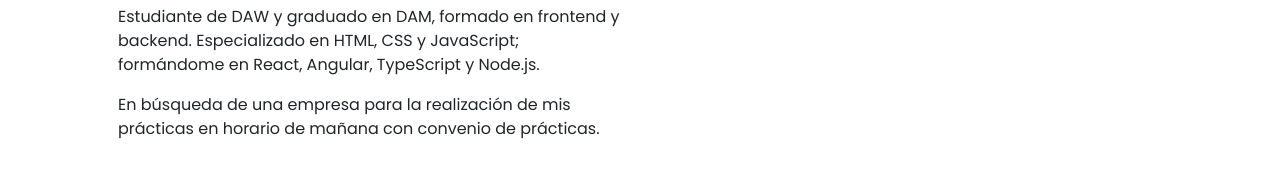
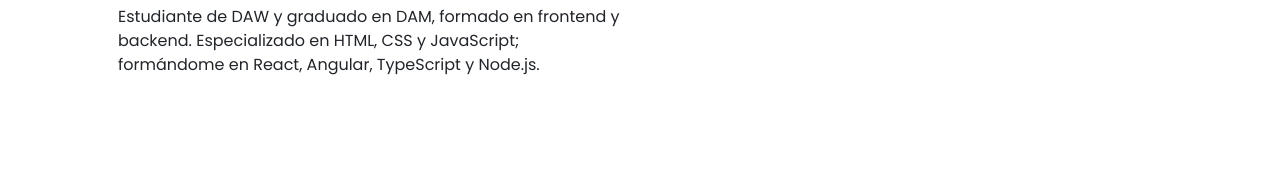
Before and after one commit to alexfernandez05/portfolio, a plain HTML site: page index.html in a window 1280 px wide. Shown: the part 949-1135 px from the top of the page. Drawn offline with nearby package versions, Linux system fonts and the light colour scheme.

Commit message:
Update index.html

```diff
--- a/index.html
+++ b/index.html
@@ -42,9 +42,6 @@
                 <div class="col-6 align-self-center">
                     <p>Estudiante de DAW y graduado en DAM, formado en frontend y backend. Especializado en HTML, CSS y
                         JavaScript; formándome en React, Angular, TypeScript y Node.js.</p>
-                    <p>En búsqueda de una empresa para la realización de mis prácticas en horario de mañana con convenio
-                        de
-                        prácticas.</p>
                 </div>
                 <!-- <div class="col-6">
                     <img src="img/portfolio-1.jpg" class="img-fluid" alt="">
```
